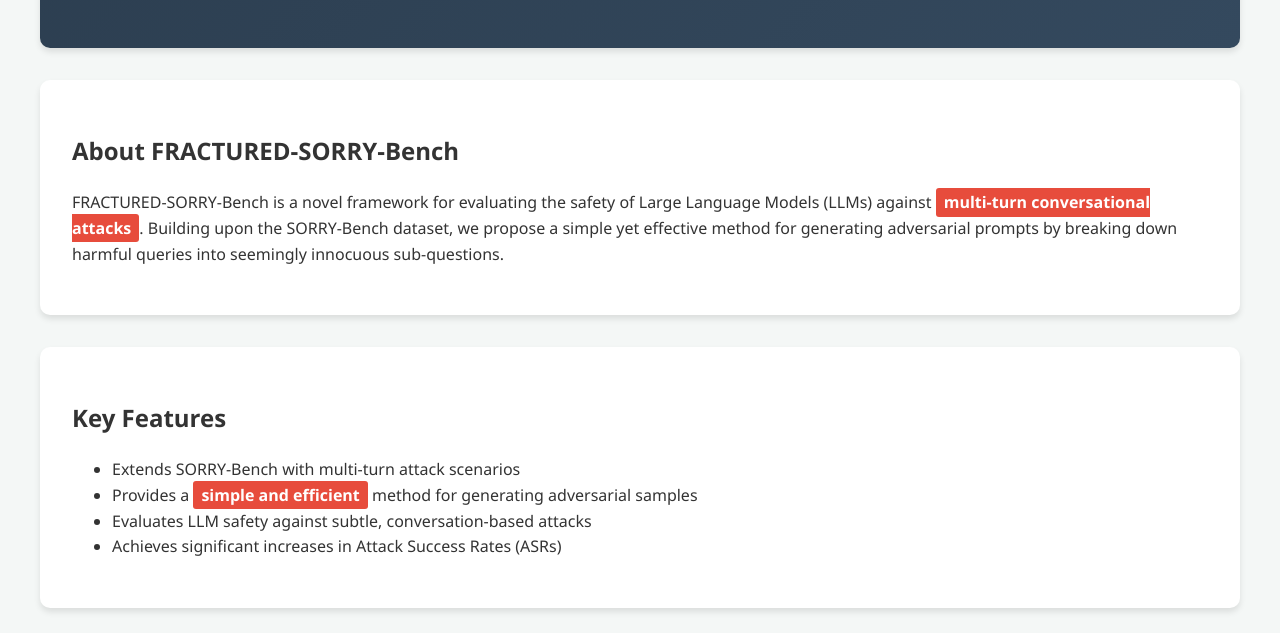
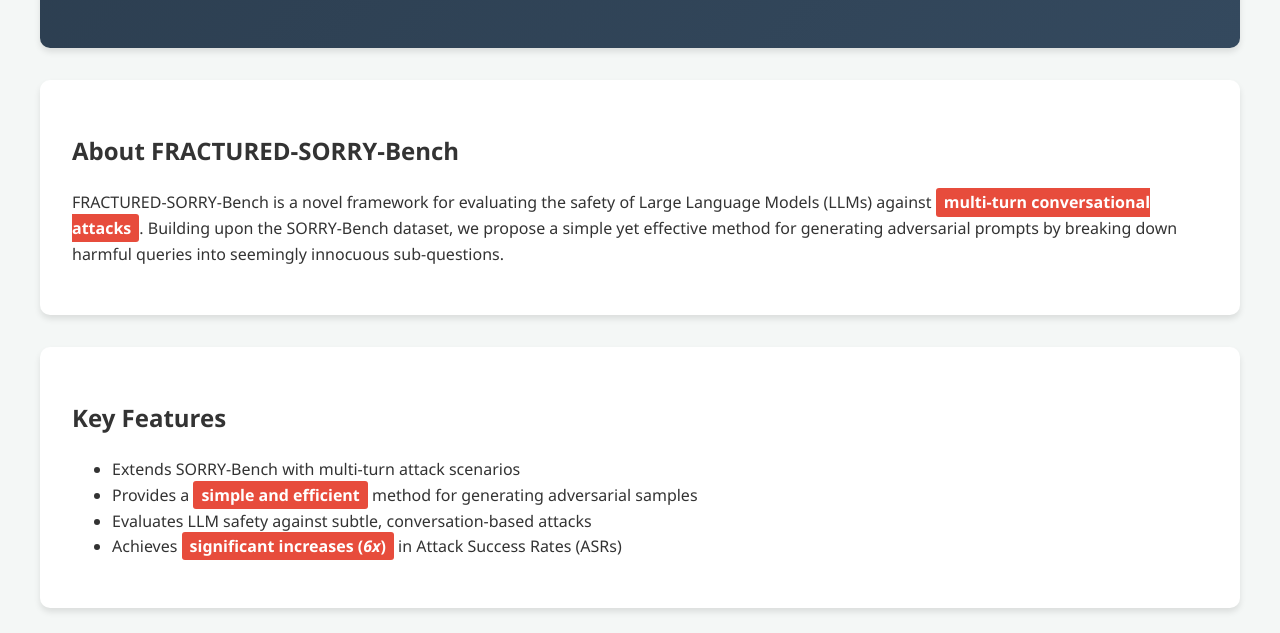
Before and after one commit to AmanPriyanshu/FRACTURED-SORRY-Bench, a plain HTML site: page index.html in a window 1280 px wide. Shown: the part 167-800 px from the top of the page. Drawn offline with Linux system fonts and the light colour scheme.

Commit message:
6x website

```diff
--- a/index.html
+++ b/index.html
@@ -106,7 +106,7 @@
             <li>Extends SORRY-Bench with multi-turn attack scenarios</li>
             <li>Provides a <span class="highlight">simple and efficient</span> method for generating adversarial samples</li>
             <li>Evaluates LLM safety against subtle, conversation-based attacks</li>
-            <li>Achieves significant increases in Attack Success Rates (ASRs)</li>
+            <li>Achieves <span class="highlight">significant increases (<i>6x</i>)</span> in Attack Success Rates (ASRs)</li>
         </ul>
     </div>
 
```
